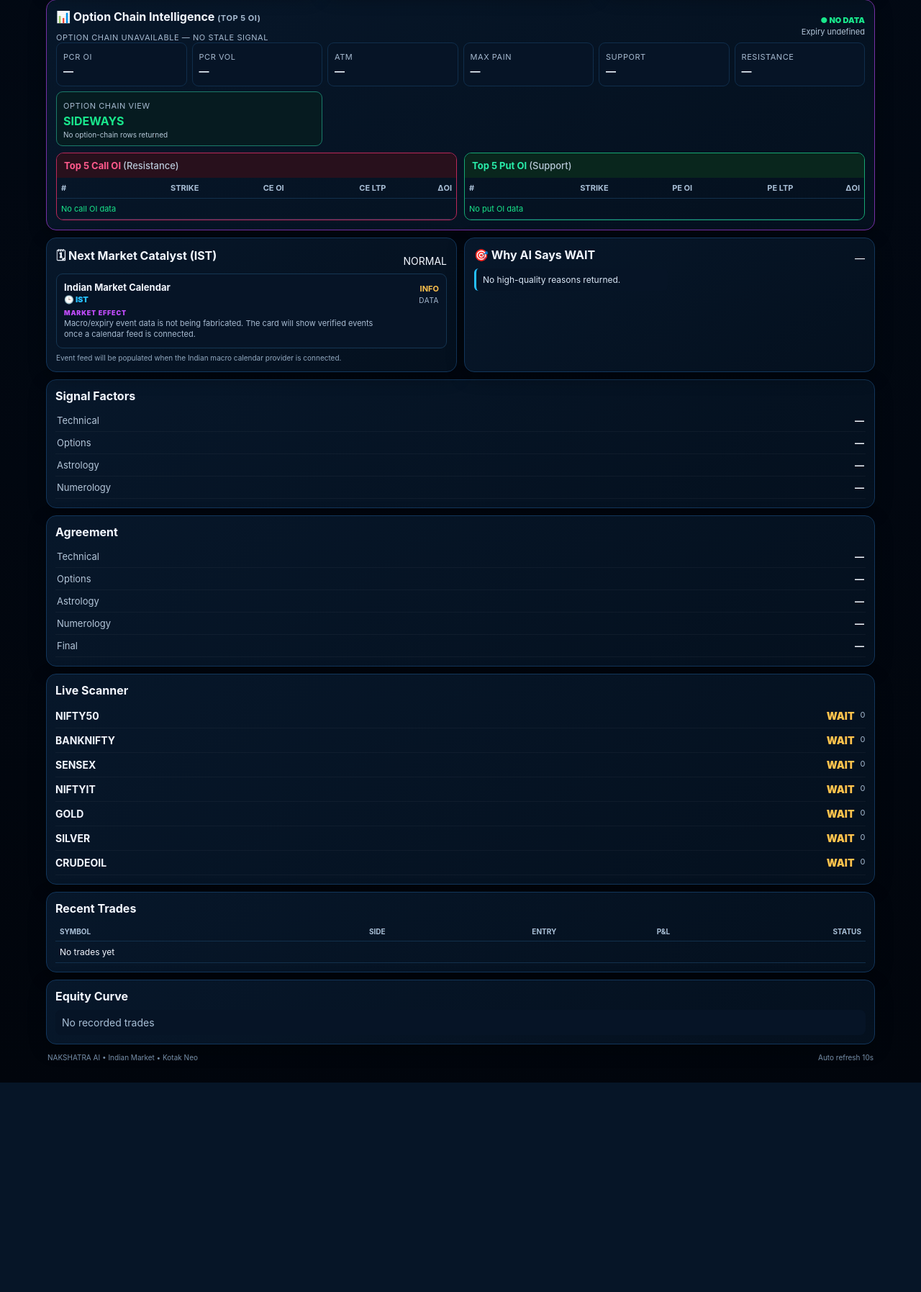
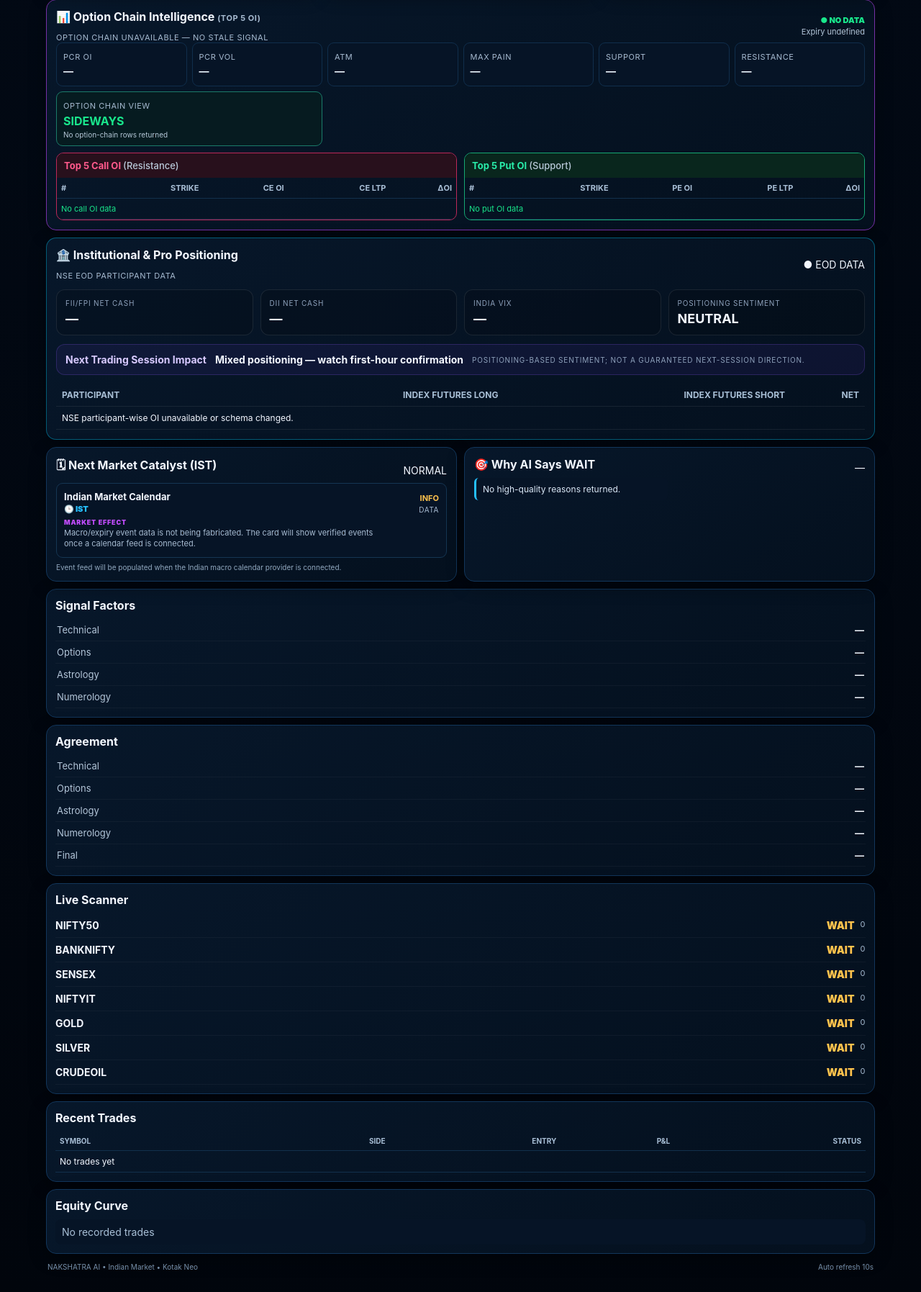
Before and after one commit to ansh9999999/NAKSHATRA-AI-v3.5, a FastAPI app: page / in a window 1280 px wide. Shown: the part 1330-3125 px from the top of the page at 72% size. Before the commit the page ends 2834 px from the top, so only its background shows below. Run offline with FastAPI, Linux system fonts and the light colour scheme; data that the repository does not hold is empty.

Commit message:
Update stylesheet and script version in dashboard.html

```diff
--- a/templates/dashboard.html
+++ b/templates/dashboard.html
@@ -3,7 +3,7 @@
 <head>
 <meta charset="utf-8"><meta name="viewport" content="width=device-width,initial-scale=1,viewport-fit=cover">
 <title>NAKSHATRA AI • Indian Market</title>
-<link rel="stylesheet" href="/static/style.css?v=6.0.1">
+<link rel="stylesheet" href="/static/style.css?v=6.2.0">
 </head>
 <body><div class="container">
 <header class="topbar">
@@ -46,6 +46,8 @@
 
 <section class="card option-card"><div class="section-head"><div><h2>📊 Option Chain Intelligence <small>(Top 5 OI)</small></h2><small id="optionNote">Live Kotak Neo option positioning</small></div><div class="option-head-right"><span id="optionStatus">—</span><span id="expiry">Expiry —</span></div></div><div class="option-overview"><div><small>PCR OI</small><b id="pcrOi">—</b></div><div><small>PCR VOL</small><b id="pcrVol">—</b></div><div><small>ATM</small><b id="atm">—</b></div><div><small>MAX PAIN</small><b id="maxPain">—</b></div><div><small>SUPPORT</small><b id="support">—</b></div><div><small>RESISTANCE</small><b id="resistance">—</b></div><div class="option-view"><small>OPTION CHAIN VIEW</small><b id="optionView">—</b><span id="optionViewReason">—</span></div></div><div class="top5-grid"><div class="top5 calls"><h3>Top 5 Call OI <span>(Resistance)</span></h3><table><thead><tr><th>#</th><th>Strike</th><th>CE OI</th><th>CE LTP</th><th>ΔOI</th></tr></thead><tbody id="topCalls"></tbody></table></div><div class="top5 puts"><h3>Top 5 Put OI <span>(Support)</span></h3><table><thead><tr><th>#</th><th>Strike</th><th>PE OI</th><th>PE LTP</th><th>ΔOI</th></tr></thead><tbody id="topPuts"></tbody></table></div></div></section>
 
+<section class="card participant-card"><div class="section-head"><div><h2>🏦 Institutional & Pro Positioning</h2><small id="participantSource">NSE EOD participant data</small></div><span id="participantStatus">—</span></div><div class="participant-grid"><div><small>FII/FPI NET CASH</small><b id="fiiNet">—</b></div><div><small>DII NET CASH</small><b id="diiNet">—</b></div><div><small>INDIA VIX</small><b id="indiaVix">—</b></div><div><small>POSITIONING SENTIMENT</small><b id="positionSentiment">—</b></div></div><div class="participant-impact"><strong>Next Trading Session Impact</strong><span id="nextSessionImpact">Waiting for NSE participant data…</span><small id="participantReason">FII/DII cash flow + participant-wise F&O positioning; EOD data is not a live order-flow feed.</small></div><div class="participant-table-wrap"><table><thead><tr><th>Participant</th><th>Index Futures Long</th><th>Index Futures Short</th><th>Net</th></tr></thead><tbody id="participantRows"><tr><td colspan="4">Loading NSE participant data…</td></tr></tbody></table></div></section>
+
 <section class="split-grid"><section class="card"><div class="section-head"><h2>🗓 Next Market Catalyst (IST)</h2><span id="eventRisk">NORMAL</span></div><div id="catalyst" class="catalyst"></div><div class="news-note" id="eventDisclaimer"></div></section><section class="card"><div class="section-head"><h2>🎯 Why AI Says <span id="whyDecision">WAIT</span></h2><span id="agreementMini2">—</span></div><div id="reasons" class="reason-list"></div></section></section>
 </div>
 <aside class="side-col">
@@ -57,4 +59,4 @@
 </aside>
 </main>
 <footer><span>NAKSHATRA AI • Indian Market • Kotak Neo</span><span>Auto refresh 10s</span></footer>
-</div><script src="/static/app.js?v=6.0.1"></script></body></html>
+</div><script src="/static/app.js?v=6.2.0"></script></body></html>
```
